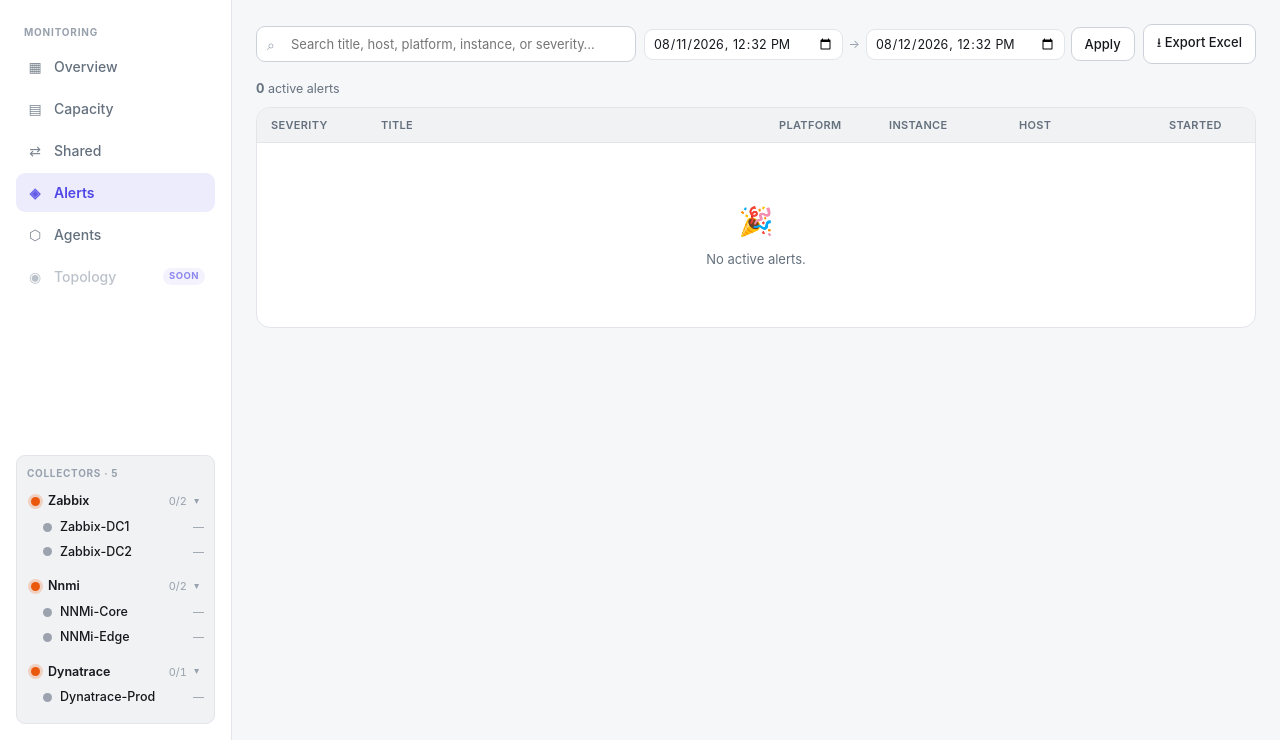
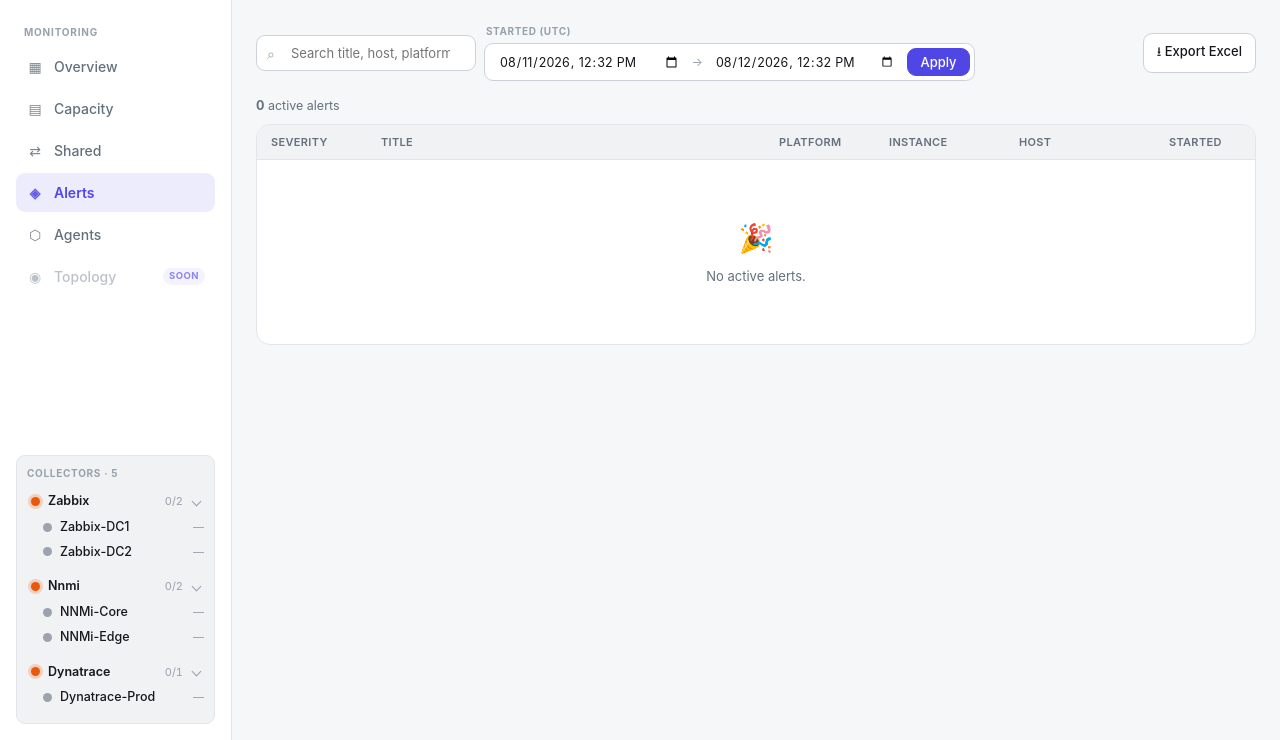
Before and after one commit to MasterSami/Unified-Monitoring-Dashboard, a FastAPI app: page /alerts in a window 1280 px wide. Shown: the part 60-800 px from the top of the page. Run offline with FastAPI, Linux system fonts and the light colour scheme; data that the repository does not hold is empty.

Commit message:
UI polish: 2-row Capacity/Alerts toolbar, tidier date filter + collector caret
- Capacity toolbar reflows into two rows (search + platform tabs + instance on
  top; date range + Apply + Export below) so it no longer crowds one line;
  Alerts gets the same date field treatment. Each date range is a single pill
  matching the toolbar selects (bordered container, transparent inputs,
  focus-within accent) with a small uppercase field label, instead of two loose
  native inputs that clashed with the UI.
- Replace the collector-group ▸ caret with a subtle CSS chevron that rotates on
  open — cleaner and on-theme.

Co-Authored-By: Claude Opus 4.8 <noreply@anthropic.com>
Claude-Session: https://claude.ai/code/session_016LaUaq3iPg5fqohGUhakun

```diff
--- a/app/static/style.css
+++ b/app/static/style.css
@@ -1023,29 +1023,69 @@ td.mono {
   font-variant-numeric: tabular-nums;
 }
 
-/* --- Date range filter --------------------------------------------------- */
+/* --- Two-row toolbar ----------------------------------------------------- */
+.toolbar-stack {
+  flex-direction: column;
+  align-items: stretch;
+  gap: 10px;
+}
+.toolbar-row {
+  display: flex;
+  align-items: center;
+  gap: var(--space);
+  flex-wrap: wrap;
+}
+.toolbar-stack .search {
+  flex: 1 1 260px;
+}
+.toolbar .spacer {
+  flex: 1;
+}
+.field {
+  display: inline-flex;
+  flex-direction: column;
+  gap: 4px;
+}
+.field-lbl {
+  font-size: 10px;
+  font-weight: 700;
+  letter-spacing: 0.06em;
+  text-transform: uppercase;
+  color: var(--text-faint);
+  padding-left: 2px;
+}
+
+/* --- Date range filter (matches the toolbar select/input styling) -------- */
 .daterange {
   display: inline-flex;
   align-items: center;
-  gap: 6px;
+  gap: 8px;
+  padding: 4px 4px 4px 10px;
+  background: var(--surface);
+  border: 1px solid var(--border-strong);
+  border-radius: var(--radius-sm);
 }
 .dt-input {
-  background: var(--surface);
+  background: transparent;
   color: var(--text);
-  border: 1px solid var(--border);
-  border-radius: var(--radius-sm);
-  padding: 6px 8px;
+  border: none;
+  padding: 5px 4px;
   font-size: 12.5px;
   font-family: inherit;
   color-scheme: light dark;
 }
 .dt-input:focus {
   outline: none;
+}
+.daterange:focus-within {
   border-color: var(--accent);
 }
 .dt-sep {
   color: var(--text-faint);
   font-size: 12px;
+}
+.daterange .btn {
+  padding: 5px 12px;
 }
 
 /* --- Collectors grouped per platform ------------------------------------- */
@@ -1101,13 +1141,20 @@ td.mono {
   font-size: 11px;
   font-variant-numeric: tabular-nums;
 }
-.cg-caret {
-  color: var(--text-faint);
-  font-size: 10px;
-  transition: transform 0.15s ease;
-}
-.cg[open] > .cg-head .cg-caret {
-  transform: rotate(90deg);
+/* Subtle disclosure chevron drawn in CSS (rotates when open). */
+.cg-head::after {
+  content: "";
+  width: 6px;
+  height: 6px;
+  margin-left: 2px;
+  border-right: 1.5px solid var(--text-faint);
+  border-bottom: 1.5px solid var(--text-faint);
+  transform: rotate(-45deg);
+  transition: transform 0.18s ease;
+  flex-shrink: 0;
+}
+.cg[open] > .cg-head::after {
+  transform: rotate(45deg);
 }
 .cg-body {
   padding: 2px 0 4px 16px;
--- a/app/templates/alerts.html
+++ b/app/templates/alerts.html
@@ -22,13 +22,18 @@
     />
   </div>
 
-  <div class="daterange" title="Started range (UTC)">
-    <input type="datetime-local" name="date_from" class="afilter dt-input" aria-label="From" />
-    <span class="dt-sep">→</span>
-    <input type="datetime-local" name="date_to" class="afilter dt-input" aria-label="To" />
-    <button class="btn" type="button" title="Apply date range"
-      hx-get="/partials/alerts" hx-target="#alerts-region" hx-swap="innerHTML" hx-include=".afilter">Apply</button>
+  <div class="field">
+    <span class="field-lbl">Started (UTC)</span>
+    <div class="daterange">
+      <input type="datetime-local" name="date_from" class="afilter dt-input" aria-label="From" />
+      <span class="dt-sep">→</span>
+      <input type="datetime-local" name="date_to" class="afilter dt-input" aria-label="To" />
+      <button class="btn btn-accent" type="button" title="Apply date range"
+        hx-get="/partials/alerts" hx-target="#alerts-region" hx-swap="innerHTML" hx-include=".afilter">Apply</button>
+    </div>
   </div>
+
+  <div class="spacer"></div>
 
   {% if enable_export %}
   <button class="btn" type="button" onclick="exportAlerts()" title="Export current view to Excel">
--- a/app/templates/partials/health_strip.html
+++ b/app/templates/partials/health_strip.html
@@ -16,7 +16,6 @@
         <span class="dot"></span>
         <span class="cg-name">{{ pf | capitalize }}</span>
         <span class="cg-count">{{ ok }}/{{ n }}</span>
-        <span class="cg-caret">▸</span>
       </summary>
       <div class="cg-body">
         {% for c in items %}
```
Also changed, not shown: app/templates/capacity.html (+12 -3 lines).
